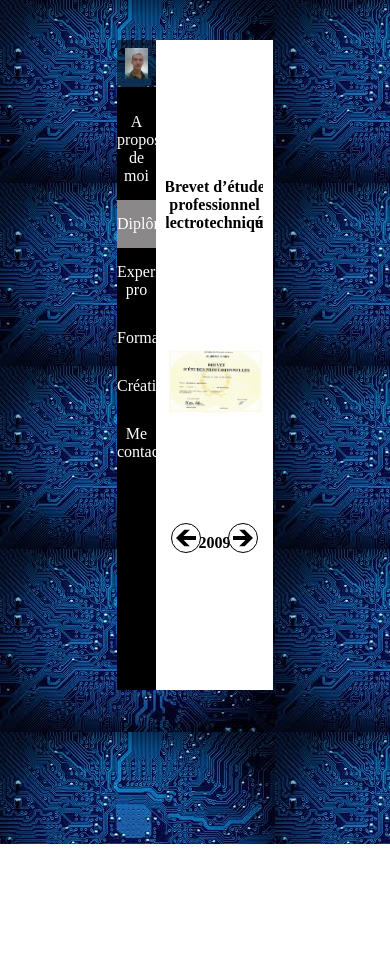
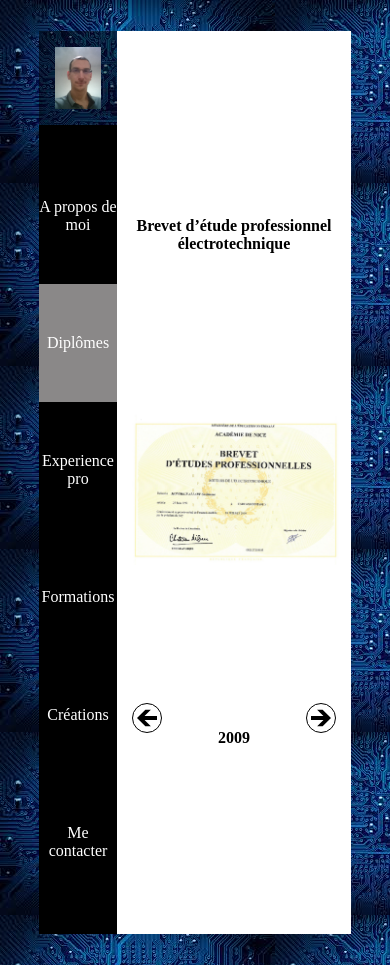
Before and after one commit to allaryg/CV-react, a React app: page /#/diplome in a window 390 px wide. Before the commit the page ends 844 px from the top, so only its background shows below. Built offline with nearby package versions, Linux system fonts and the light colour scheme.

Commit message:
ajout du responsive

```diff
--- a/src/styles/main.css
+++ b/src/styles/main.css
@@ -41,7 +41,7 @@ body {
     padding: 10px;
     background-color: white;
 }
-a {
+.navBar li a {
     padding: 15px 0;
     display: block;
     text-decoration: none;
@@ -50,3 +50,24 @@ a {
 .active {
     background-color: rgb(138, 136, 136);
 }
+
+
+@media screen and (max-width: 1000px) {
+    body {
+        margin: 20px 10%;
+    }
+}
+@media screen and (max-width: 450px) {
+    .container {
+        min-height: 90vh;
+        margin: 10% auto;
+    }
+    .navBar {
+        display: flex;
+        flex-direction: column;
+        justify-content: space-evenly;
+    }
+    .navBar li a {
+        padding: 50px 0;
+    }
+}
```
Also changed, not shown: src/Component/Diplome.js (+0 -49 lines).
